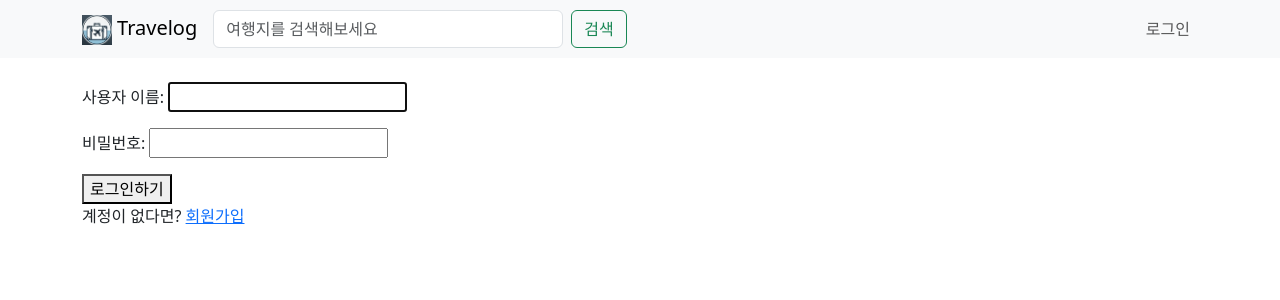
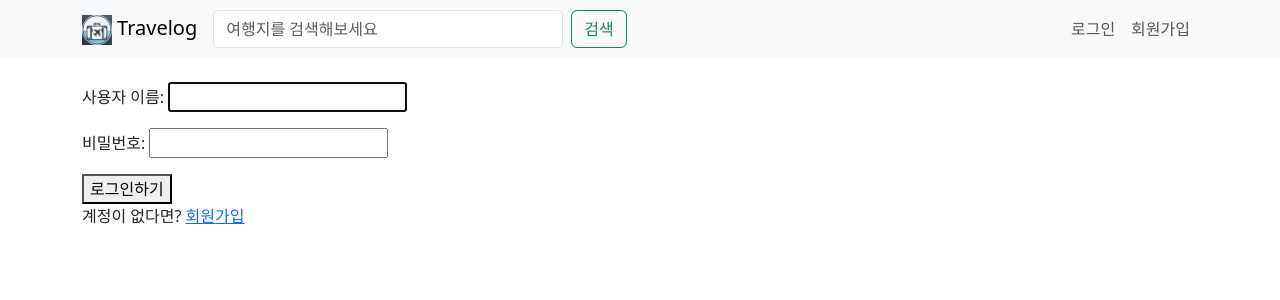
Before and after one commit to smahn9123/django-travelog, a Django app: page /accounts/login/ in a window 1280 px wide. Shown: the top 300 px of the page. Run offline with Django 5.2, Linux system fonts and the light colour scheme; some libraries are stand-ins or nearby versions.

Commit message:
🐛 add register in navbar

```diff
--- a/templates/base.html
+++ b/templates/base.html
@@ -39,6 +39,7 @@
             </form>
           {% else %}
             <a href="{% url 'accounts_login' %}" class="nav-link">로그인</a>
+            <a href="{% url 'accounts_register' %}" class="nav-link">회원가입</a>
           {% endif %}
         </div>
       </div>
```
